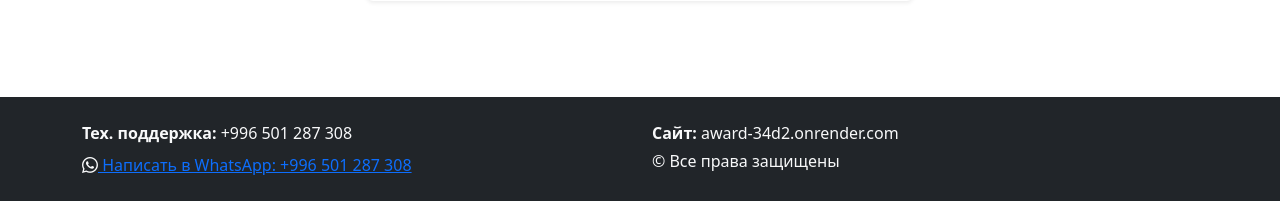
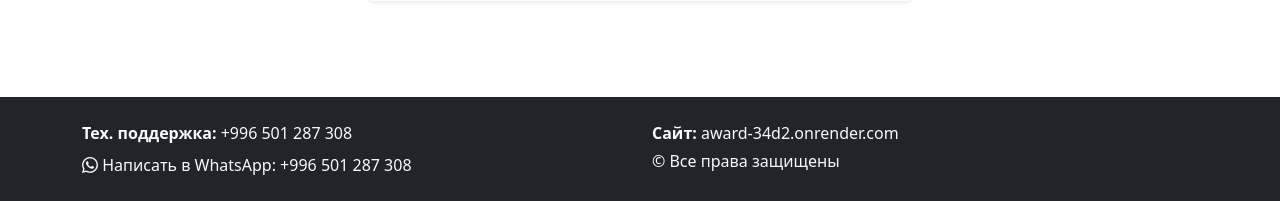
Before and after one commit to Kamchybek2004/award, a Django app: page /award/add/ in a window 1280 px wide. Shown: the part 716-917 px from the top of the page. Run offline with Django 5.2, Linux system fonts and the light colour scheme; the visitor is signed in with stand-in values (Sample User, id 1); data comes from the database, SQL or seed files in the repository; data that the repository does not hold is empty.

Commit message:
ещё раз 5

```diff
--- a/employer/templates/employer/base.html
+++ b/employer/templates/employer/base.html
@@ -82,7 +82,7 @@
                     <a href="tel:+996501287308" class="text-light text-decoration-none">+996 501 287 308</a>
                 </div>
                 <div class="mt-2">
-                    <a href="https://wa.me/996501287308" target="_blank">
+                    <a href="https://wa.me/996501287308" target="_blank" class="text-light text-decoration-none">
                         <i class="text-light text-decoration-none bi bi-whatsapp"></i> Написать в WhatsApp: +996 501 287 308
                     </a>
                 </div>
```
